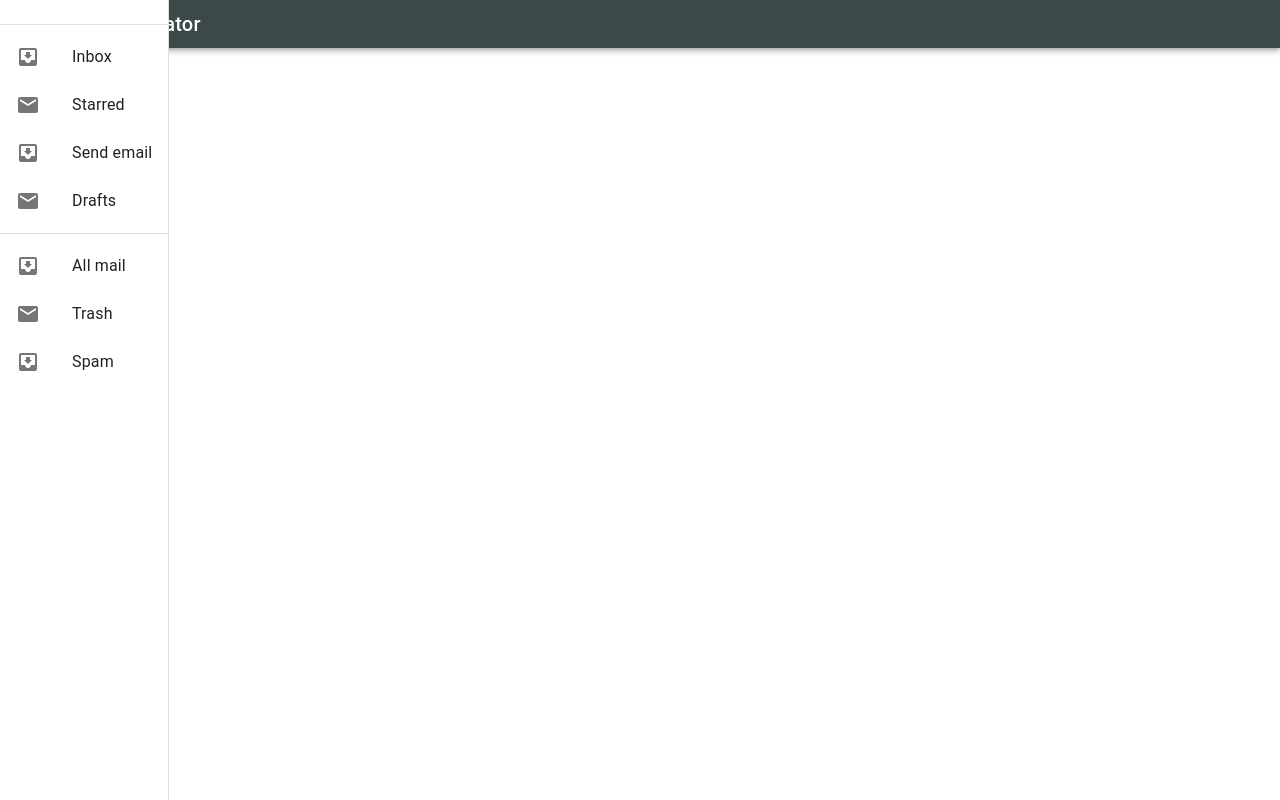
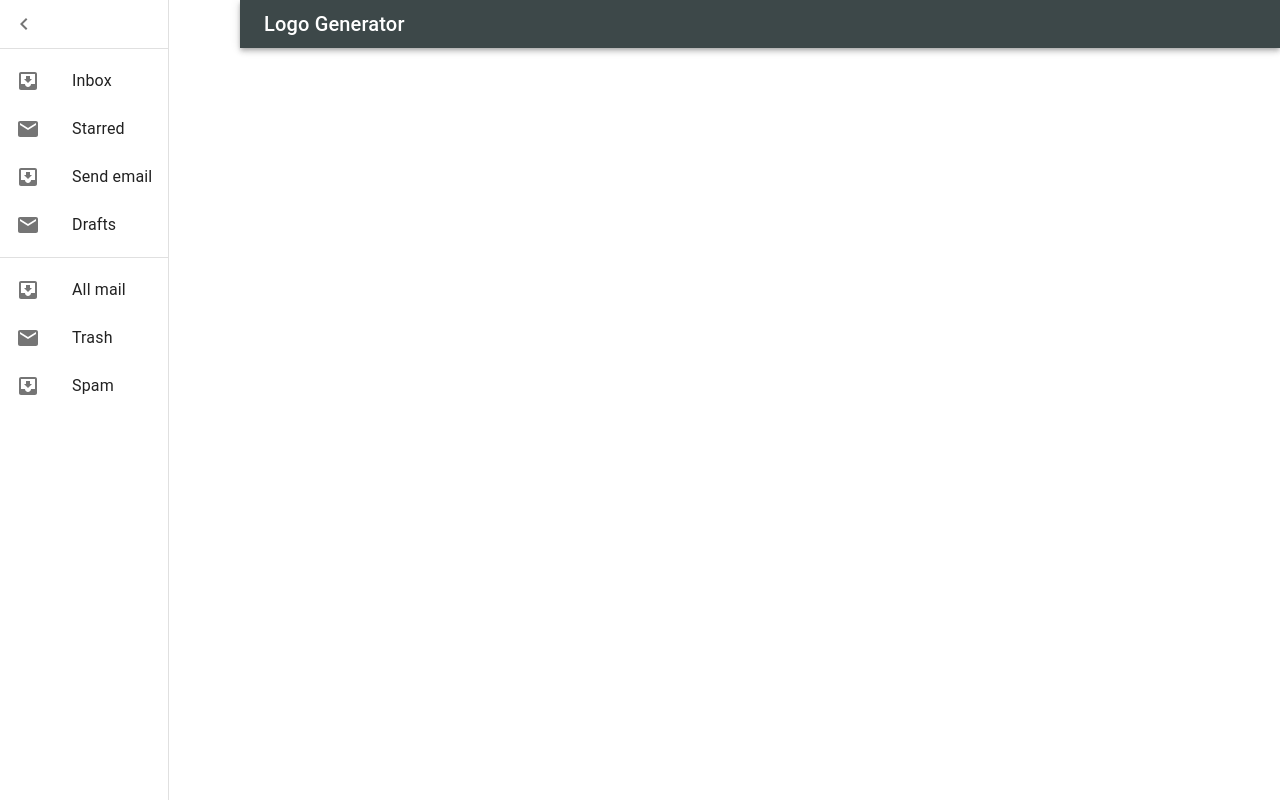
Before and after one commit to humzaahmad906/logo-generator, a React (Create React App) app: page / in a window 1280 px wide. Built offline with nearby package versions, Linux system fonts and the light colour scheme.

Commit message:
toggling added

```diff
--- a/src/Components/UI/appbar.js
+++ b/src/Components/UI/appbar.js
@@ -1,16 +1,52 @@
 import React from 'react';
+import { makeStyles, useTheme } from '@material-ui/core/styles';
+import clsx from 'clsx';
 import AppBar from '@material-ui/core/AppBar';
 import Toolbar from '@material-ui/core/Toolbar';
 import Typography from '@material-ui/core/Typography';
 import IconButton from '@material-ui/core/IconButton';
 import MenuIcon from '@material-ui/icons/Menu';
-export default function NavBar(){
+export default function NavBar(props){
+    const drawerWidth = 240;
+    const useStyles = makeStyles((theme) => ({
+        root: {
+          display: 'flex',
+        },
+        appBar: {
+            transition: theme.transitions.create(['margin', 'width'], {
+              easing: theme.transitions.easing.sharp,
+              duration: theme.transitions.duration.leavingScreen,
+            }),
+          },
+        shifting:`calc(100% - ${drawerWidth}px)`,
+        appBarShift: {
+            width: `calc(100% - ${drawerWidth}px)`,
+            marginLeft: drawerWidth,
+            transition: theme.transitions.create(['margin', 'width'], {
+            easing: theme.transitions.easing.easeOut,
+            duration: theme.transitions.duration.enteringScreen,
+            }),
+        }
+    }));
+    const classes = useStyles();
+    const theme = useTheme();
+    console.log(classes.shifting)
+
     return (
-        <AppBar position="static" style={{background:"#3d4849"}}>
+        <AppBar
+         position="static"
+         style={{background:"#3d4849"}}
+         className = {clsx(classes.appBar, {
+            [classes.appBarShift]: props.drawerState,
+          })}>
             <Toolbar variant="dense">
-            <IconButton edge="start" color="inherit" aria-label="menu">
+            {!props.drawerState && (<IconButton
+             edge="start"
+             color="inherit"
+             aria-label="menu"
+             onClick={()=>{props.openDrawer()}}>
                 <MenuIcon />
-            </IconButton>
+            </IconButton>)}
             <Typography variant="h6" color="inherit">
                 Logo Generator
             </Typography>
--- a/src/Components/UI/mainview.js
+++ b/src/Components/UI/mainview.js
@@ -3,11 +3,21 @@ import NavBar from './appbar';
 import SideBar from './sidebar';
 
 class MainView extends Component{
+    constructor(props){
+        super(props);
+        this.state = {drawerOpen: true};
+    }
+    openDrawer = () => {
+        this.setState({drawerOpen:true});
+    }
+    closeDrawer = () => {
+        this.setState({drawerOpen:false});
+    }
     render(){
         return(
             <React.Fragment>
-                <div><NavBar/></div>
-                <div><SideBar/></div>
+                <NavBar drawerState={this.state.drawerOpen} openDrawer={this.openDrawer}/>
+                <SideBar drawerState={this.state.drawerOpen} closeDrawer={this.closeDrawer}/>
 
             </React.Fragment>
         )
--- a/src/Components/UI/sidebar.js
+++ b/src/Components/UI/sidebar.js
@@ -18,23 +18,28 @@ import ListItemIcon from '@material-ui/core/ListItemIcon';
 import ListItemText from '@material-ui/core/ListItemText';
 import InboxIcon from '@material-ui/icons/MoveToInbox';
 import MailIcon from '@material-ui/icons/Mail';
-
+const drawerWidth = 240;
 const useStyles = makeStyles((theme) => ({
     root: {
       display: 'flex',
     },
-    appBar: {
-        position: 'relative',
-        zzIndex: theme.zIndex.drawer + 1
+    drawer: {
+        width: drawerWidth,
+        flexShrink: 0,
     },}))
-export default function SideBar(){
+export default function SideBar(props){
     const classes = useStyles();
+    console.log(props.drawerState);
     return(
-        <Drawer variant="permanent" className={clsx(classes.appBar)}>
+        <Drawer open={props.drawerState}
+         style={{background:"#3d4849"}}
+         className={classes.drawer}
+         variant="persistent"
+         anchor="left">
             <div>
-            <IconButton>
-
-            </IconButton>
+                <IconButton onClick={()=>{props.closeDrawer()}}>
+                    <ChevronLeftIcon />
+                </IconButton>
             </div>
             <Divider />
             <List>
```
